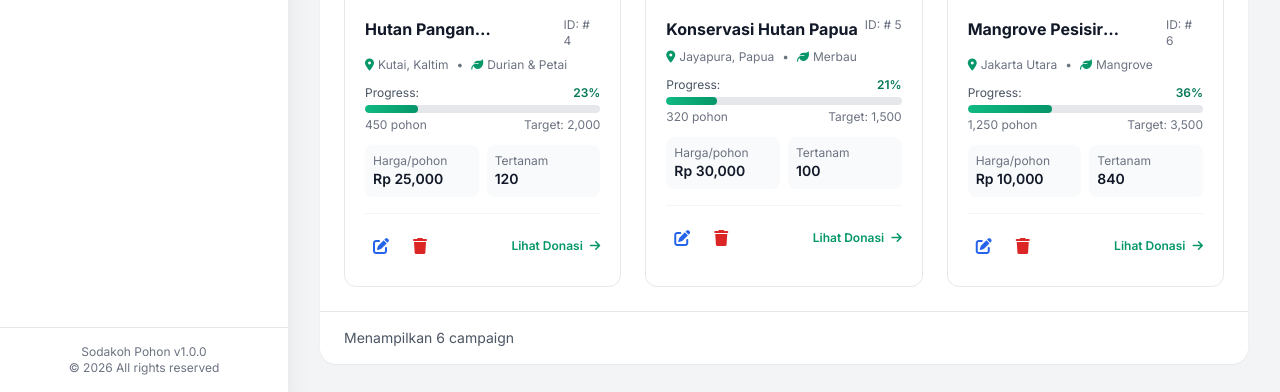
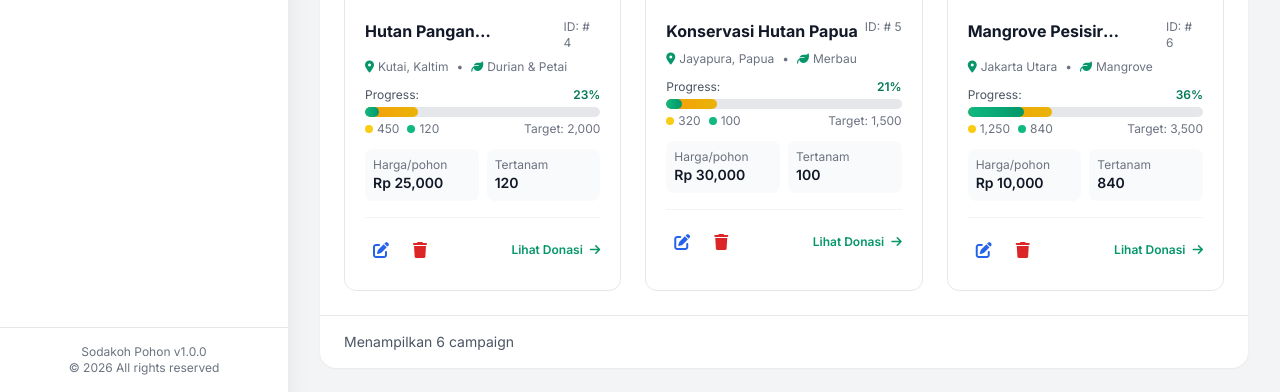
Before and after one commit to RestuWibisonoo/sodakohpohon, a PHP site: page /sodakohpohon/admin/campaign.php in a window 1280 px wide. Shown: the part 1054-1446 px from the top of the page. Run offline with PHP 8.4, Linux system fonts and the light colour scheme; a user stored in the database is signed in; data comes from the database, SQL or seed files in the repository; data that the repository does not hold is empty; some libraries are stand-ins or nearby versions.

Commit message:
progres bar, count pohon

```diff
--- a/admin/campaign.php
+++ b/admin/campaign.php
@@ -150,16 +150,33 @@ $current_page = 'campaign';
         }
 
         .progress-bar {
-            height: 8px;
+            height: 10px;
             border-radius: 100px;
             background-color: #e5e7eb;
+            position: relative;
             overflow: hidden;
         }
 
-        .progress-fill {
+        .progress-fill-donated {
+            position: absolute;
+            top: 0;
+            left: 0;
+            height: 100%;
+            background: linear-gradient(90deg, #f59e0b 0%, #eab308 100%);
+            border-radius: 100px;
+            transition: width 1s ease;
+            z-index: 1;
+        }
+
+        .progress-fill-planted {
+            position: absolute;
+            top: 0;
+            left: 0;
             height: 100%;
             background: linear-gradient(90deg, #10b981 0%, #059669 100%);
             border-radius: 100px;
+            transition: width 1s ease;
+            z-index: 2;
         }
     </style>
 </head>
@@ -295,24 +312,23 @@ $current_page = 'campaign';
                                     class="w-full px-4 py-3 border border-gray-200 rounded-xl focus:border-primary-600 focus:ring-2 focus:ring-primary-100 outline-none transition">
                             </div>
 
-                            <?php if ($action == 'edit'): ?>
                             <div>
                                 <label class="block text-sm font-medium text-gray-700 mb-2">
                                     Status
                                 </label>
                                 <select name="status"
                                     class="w-full px-4 py-3 border border-gray-200 rounded-xl focus:border-primary-600 focus:ring-2 focus:ring-primary-100 outline-none transition">
-                                    <option value="active" <?php echo ($edit_campaign['status']=='active' ) ? 'selected'
-                                        : '' ; ?>>Aktif</option>
-                                    <option value="pending" <?php echo ($edit_campaign['status']=='pending' )
-                                        ? 'selected' : '' ; ?>>Menunggu</option>
-                                    <option value="completed" <?php echo ($edit_campaign['status']=='completed' )
-                                        ? 'selected' : '' ; ?>>Selesai</option>
-                                    <option value="cancelled" <?php echo ($edit_campaign['status']=='cancelled' )
-                                        ? 'selected' : '' ; ?>>Dibatalkan</option>
+                                    <?php $current_status = $edit_campaign ? $edit_campaign['status'] : 'active'; ?>
+                                    <option value="active" <?php echo $current_status=='active' ? 'selected' : '' ; ?>
+                                        >Aktif</option>
+                                    <option value="pending" <?php echo $current_status=='pending' ? 'selected' : '' ; ?>
+                                        >Menunggu</option>
+                                    <option value="completed" <?php echo $current_status=='completed' ? 'selected' : ''
+                                        ; ?>>Selesai</option>
+                                    <option value="cancelled" <?php echo $current_status=='cancelled' ? 'selected' : ''
+                                        ; ?>>Dibatalkan</option>
                                 </select>
                             </div>
-                            <?php endif; ?>
                         </div>
 
                         <div>
@@ -455,6 +471,7 @@ $current_page = 'campaign';
 
                         <?php foreach ($campaigns as $campaign):
         $progress = $campaign['target_trees'] > 0 ? ($campaign['current_trees'] / $campaign['target_trees']) * 100 : 0;
+        $planted_pct = $campaign['target_trees'] > 0 ? ($campaign['planted_trees'] / $campaign['target_trees']) * 100 : 0;
         $status_class = match($campaign['status']) {
             'active' => 'status-active',
             'pending' => 'status-pending',
@@ -526,17 +543,28 @@ $current_page = 'campaign';
                                     <div class="flex justify-between text-xs mb-1">
                                         <span class="text-gray-600">Progress:</span>
                                         <span class="font-semibold text-primary-700">
-                                            <?php echo round($progress); ?>%
+                                            <?php echo round(min($progress, 100)); ?>%
                                         </span>
                                     </div>
                                     <div class="progress-bar">
-                                        <div class="progress-fill" style="width: <?php echo min($progress, 100); ?>%">
-                                        </div>
+                                        <div class="progress-fill-donated"
+                                            style="width: <?php echo min($progress, 100); ?>%"></div>
+                                        <div class="progress-fill-planted"
+                                            style="width: <?php echo min($planted_pct, 100); ?>%"></div>
                                     </div>
                                     <div class="flex justify-between text-xs mt-1">
-                                        <span class="text-gray-500">
-                                            <?php echo number_format($campaign['current_trees']); ?> pohon
-                                        </span>
+                                        <div class="flex items-center gap-2">
+                                            <span class="text-gray-500 flex items-center">
+                                                <span
+                                                    class="inline-block w-2 h-2 rounded-full bg-yellow-400 mr-1"></span>
+                                                <?php echo number_format($campaign['current_trees']); ?>
+                                            </span>
+                                            <span class="text-gray-500 flex items-center">
+                                                <span
+                                                    class="inline-block w-2 h-2 rounded-full bg-emerald-500 mr-1"></span>
+                                                <?php echo number_format($campaign['planted_trees']); ?>
+                                            </span>
+                                        </div>
                                         <span class="text-gray-500">Target:
                                             <?php echo number_format($campaign['target_trees']); ?>
                                         </span>
--- a/admin/planted.php
+++ b/admin/planted.php
@@ -218,7 +218,7 @@ endif; ?>
                 <?php if ($action == 'create' || $action == 'edit'): ?>
                 <!-- Form Update Penanaman -->
                 <div class="bg-white rounded-2xl shadow-sm p-8">
-                    <form id="plantingForm" class="space-y-6">
+                    <form id="plantingForm" method="POST" enctype="multipart/form-data" class="space-y-6">
                         <?php if ($edit_planting): ?>
                         <input type="hidden" name="id" value="<?php echo $edit_planting['id']; ?>">
                         <?php
@@ -234,7 +234,7 @@ endif; ?>
                                     <option value="">-- Pilih Campaign --</option>
                                     <?php foreach ($campaigns as $campaign): ?>
                                     <option value="<?php echo $campaign['id']; ?>" <?php echo ($edit_planting &&
-                                        $edit_planting['campaign_id']==$campaign['id']) ? 'selected' : '' ; ?>>
+            $edit_planting['campaign_id'] == $campaign['id']) ? 'selected' : ''; ?>>
                                         <?php echo htmlspecialchars($campaign['name']); ?> (Sisa:
                                         <?php echo number_format($campaign['remaining']); ?> pohon)
                                     </option>
@@ -581,6 +581,7 @@ endif; ?>
     </div>
 
     <script>
+        document.addEventListener('DOMContentLoaded', function () {
             // ============================================================
             // FORM SUBMISSION — POST to adminController.php
             // ============================================================
@@ -719,6 +720,7 @@ endif; ?>
                     reader.readAsDataURL(file);
                 }
             });
+        }); // end DOMContentLoaded
     </script>
 </body>
 
```
Also changed, not shown: admin/index.php (+53 -14 lines), uploads/plantings/6996e20c5acee.jpeg (added). Lines whose indentation alone changed are shown as unchanged.
